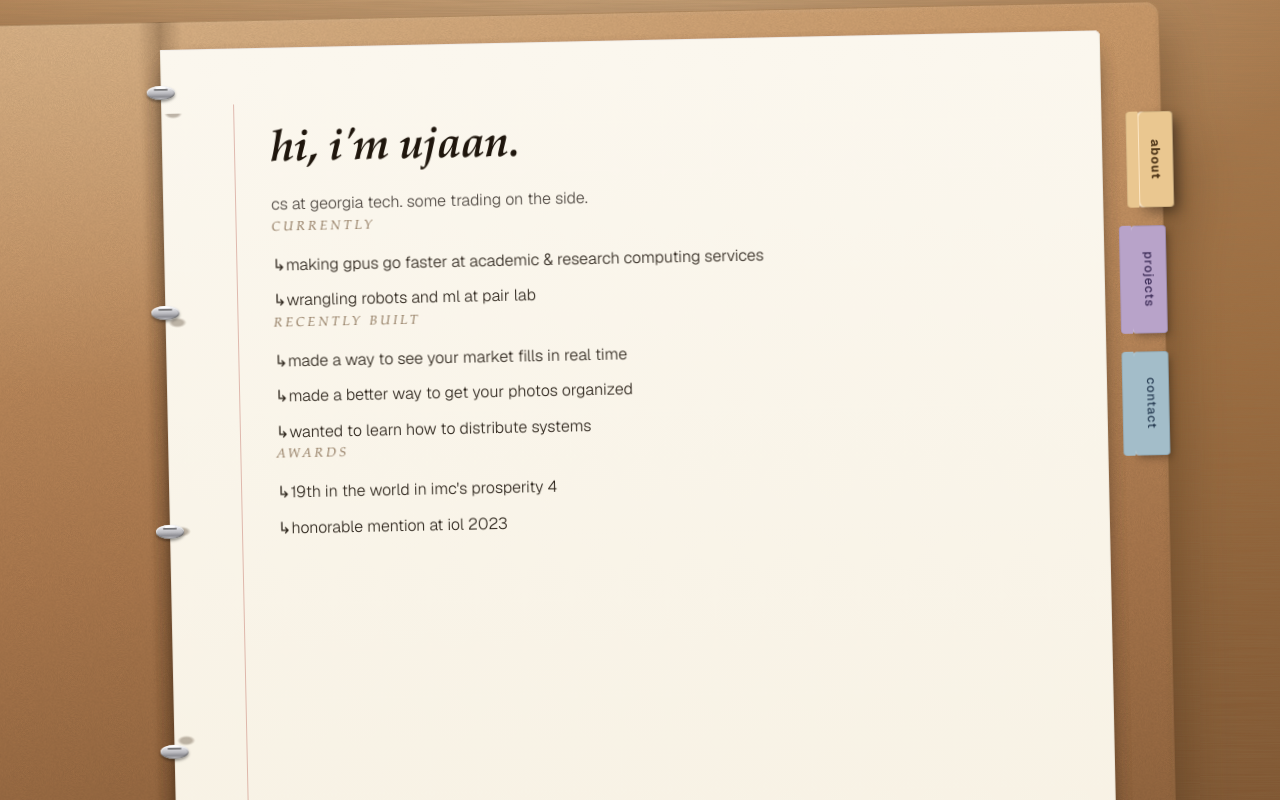
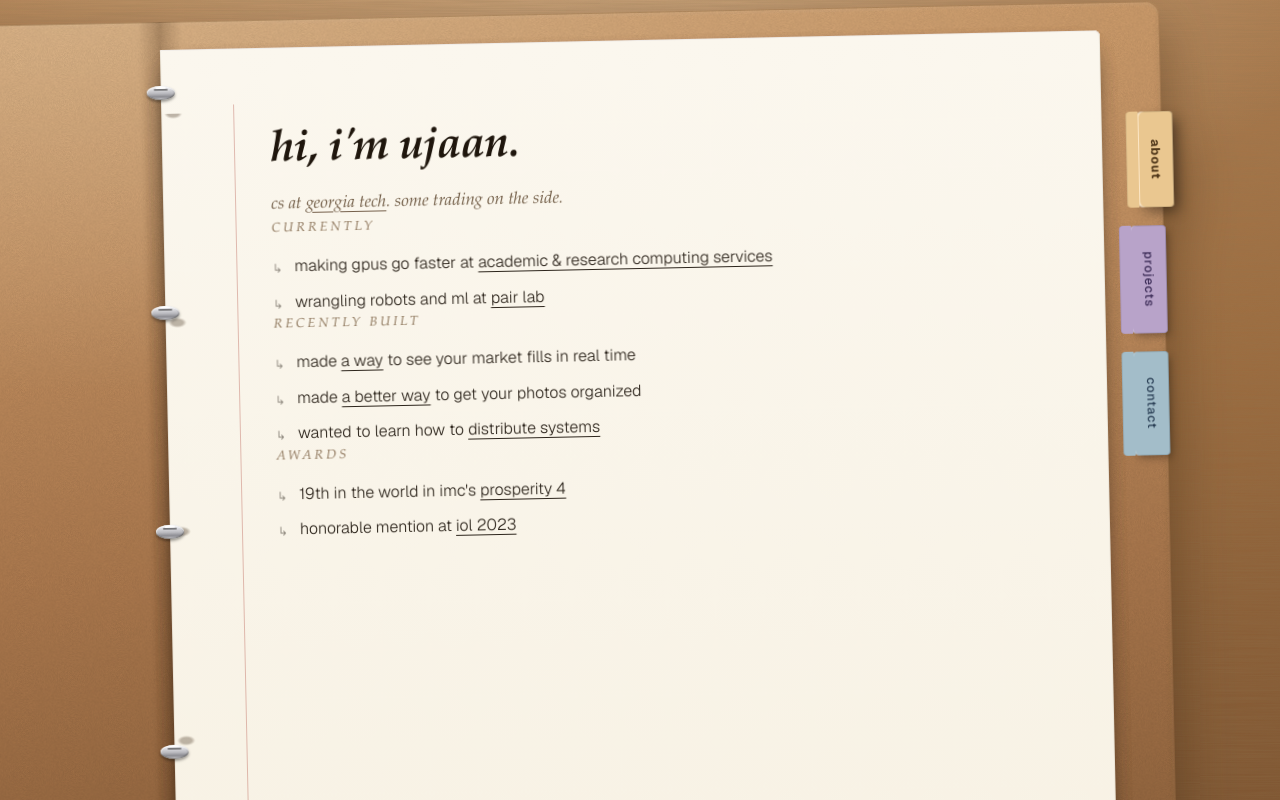
Before and after one commit to UjaanRakshit/personal-website, a Next.js app: page / in a window 1280 px wide. Built offline with nearby package versions, Linux system fonts and the light colour scheme.

Commit message:
Scan content for Tailwind, italicize taglines and dates, add Roman folios

```diff
--- a/src/app/globals.css
+++ b/src/app/globals.css
@@ -248,6 +248,20 @@ a { transition: color 0.18s ease, transform 0.22s cubic-bezier(0.22, 0.61, 0.36,
   color: var(--foreground);
 }
 
+/* roman page folio in the lower-right corner */
+.page-front-inner::after {
+  content: attr(data-folio);
+  position: absolute;
+  bottom: 36px;
+  right: 56px;
+  font-family: var(--serif);
+  font-style: italic;
+  font-size: 13px;
+  letter-spacing: 0.06em;
+  color: rgba(120, 90, 50, 0.5);
+  pointer-events: none;
+}
+
 .page-front-inner::-webkit-scrollbar { width: 8px; }
 .page-front-inner::-webkit-scrollbar-thumb {
   background: rgba(140, 110, 70, 0.25);
--- a/src/components/binder/DeskBinder.tsx
+++ b/src/components/binder/DeskBinder.tsx
@@ -11,6 +11,12 @@ type Props = {
 };
 
 const FLIP_HALF = 450;
+
+const FOLIO: Record<Section, string> = {
+  about: 'I',
+  projects: 'II',
+  contact: 'III',
+};
 
 export default function DeskBinder({ activeSection, content }: Props) {
   const activeIdx = SECTIONS.findIndex((s) => s.id === activeSection);
@@ -63,7 +69,11 @@ export default function DeskBinder({ activeSection, content }: Props) {
               >
                 <div className="page-face page-front">
                   {s.id === shown && (
-                    <div className="page-front-inner" key={`shown-${shown}`}>
+                    <div
+                      className="page-front-inner"
+                      key={`shown-${shown}`}
+                      data-folio={FOLIO[shown]}
+                    >
                       <Content />
                     </div>
                   )}
--- a/src/content/About.tsx
+++ b/src/content/About.tsx
@@ -35,7 +35,10 @@ export default function About() {
     <div>
       <section>
         <h1>hi, i&apos;m ujaan.</h1>
-        <p style={{ color: 'rgba(28,20,16,0.78)' }}>
+        <p
+          className="italic"
+          style={{ color: 'rgba(80, 55, 30, 0.78)', fontFamily: 'var(--serif)', fontSize: '17px' }}
+        >
           cs at <ExtLink href="https://www.gatech.edu/">georgia tech</ExtLink>. some
           trading on the side.
         </p>
--- a/src/content/Contact.tsx
+++ b/src/content/Contact.tsx
@@ -19,7 +19,10 @@ export default function Contact() {
     <div>
       <section>
         <h1>say hi.</h1>
-        <p style={{ color: 'rgba(28,20,16,0.78)' }}>
+        <p
+          className="italic"
+          style={{ color: 'rgba(80, 55, 30, 0.78)', fontFamily: 'var(--serif)', fontSize: '17px' }}
+        >
           easiest way to reach me is email. i answer most of them within a day.
         </p>
       </section>
--- a/src/content/Projects.tsx
+++ b/src/content/Projects.tsx
@@ -114,7 +114,10 @@ function ProjectRow({ project }: { project: Project }) {
             </span>
           )}
         </h3>
-        <span className="text-[11px] tracking-wide whitespace-nowrap" style={{ color: 'rgba(60,40,20,0.55)' }}>
+        <span
+          className="text-[13px] italic whitespace-nowrap"
+          style={{ color: 'rgba(80, 55, 30, 0.65)', fontFamily: 'var(--serif)' }}
+        >
           {project.date}
         </span>
       </div>
@@ -137,12 +140,18 @@ function ProjectRow({ project }: { project: Project }) {
       href={project.href}
       target="_blank"
       rel="noopener noreferrer"
-      className="group block py-5"
+      className="group block py-5 border-b border-dashed last:border-0"
+      style={{ borderColor: 'rgba(120, 90, 50, 0.18)' }}
     >
       {inner}
     </a>
   ) : (
-    <div className="group block py-5">{inner}</div>
+    <div
+      className="group block py-5 border-b border-dashed last:border-0"
+      style={{ borderColor: 'rgba(120, 90, 50, 0.18)' }}
+    >
+      {inner}
+    </div>
   );
 }
 
@@ -151,8 +160,11 @@ export default function Projects() {
     <div>
       <section>
         <h1>projects.</h1>
-        <p style={{ color: 'rgba(28,20,16,0.78)' }}>
-          some things i&apos;ve built. hover for details.
+        <p
+          className="italic"
+          style={{ color: 'rgba(80, 55, 30, 0.68)', fontFamily: 'var(--serif)' }}
+        >
+          a working catalogue. hover any entry for the full notes.
         </p>
       </section>
       <section>
--- a/tailwind.config.ts
+++ b/tailwind.config.ts
@@ -6,6 +6,7 @@ const config: Config = {
     "./src/pages/**/*.{js,ts,jsx,tsx,mdx}",
     "./src/components/**/*.{js,ts,jsx,tsx,mdx}",
     "./src/app/**/*.{js,ts,jsx,tsx,mdx}",
+    "./src/content/**/*.{js,ts,jsx,tsx,mdx}",
   ],
   theme: {
     extend: {
```
